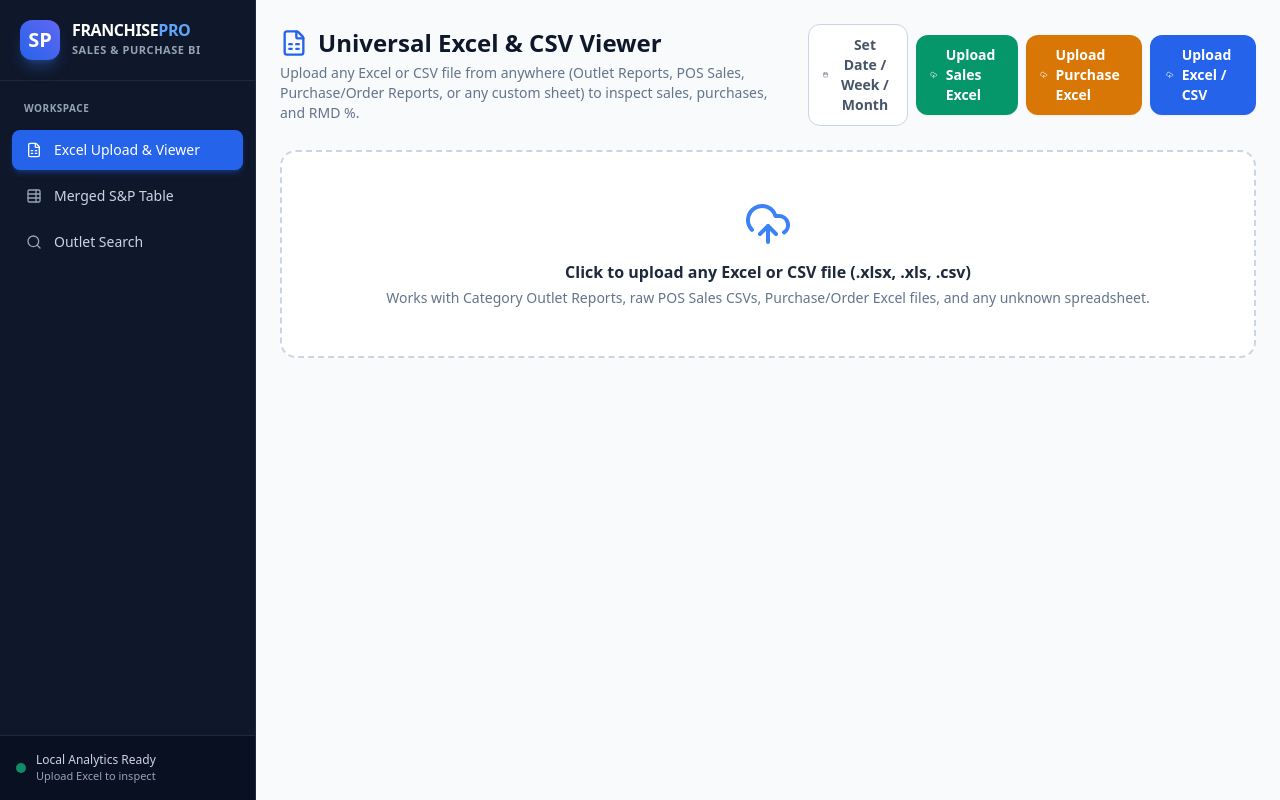
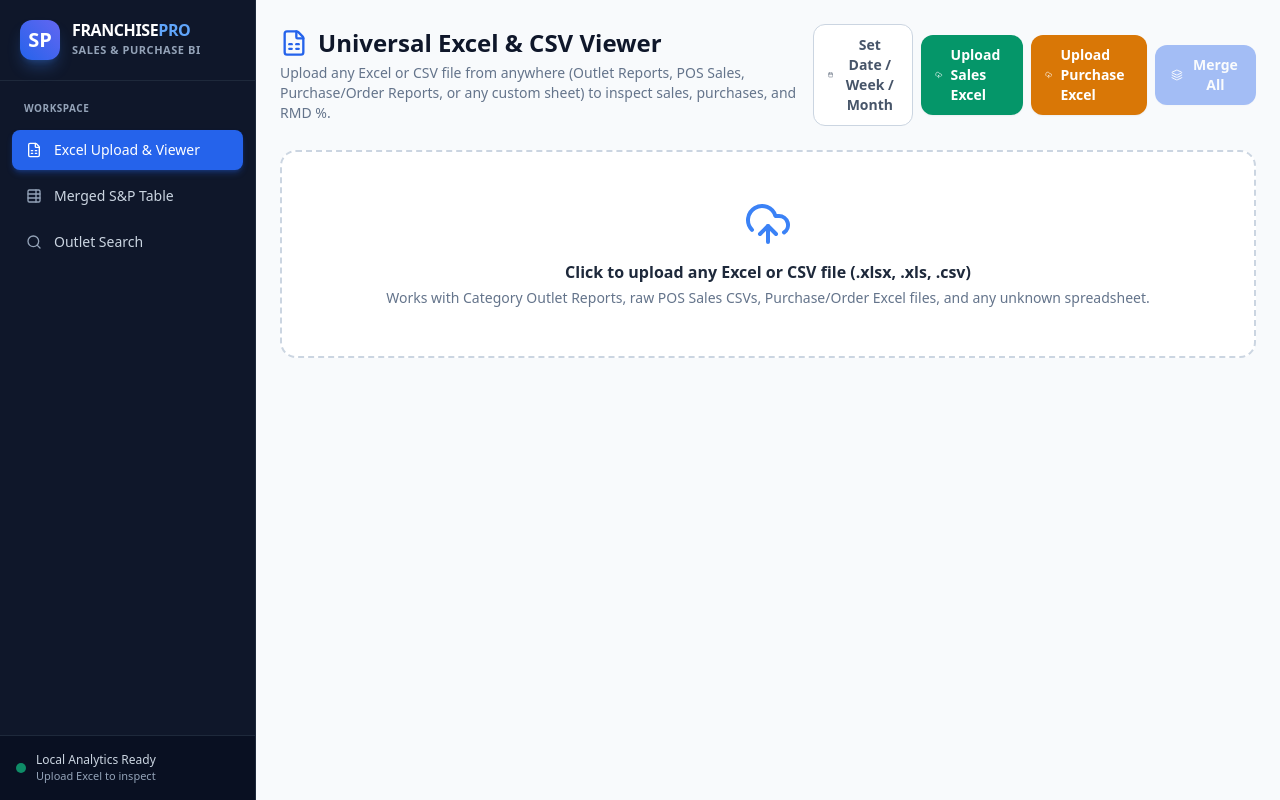
Before and after one commit to DIYAHIRAJETHAWALA/SALESPURCHASE, a React (Vite) app in the folder frontend/: page / in a window 1280 px wide. Built offline with nearby package versions, Linux system fonts and the light colour scheme.

Commit message:
Replace generic Upload button with Merge All button in Excel Upload & Viewer

```diff
--- a/frontend/src/pages/CategoryUploadPage.tsx
+++ b/frontend/src/pages/CategoryUploadPage.tsx
@@ -341,18 +341,21 @@ export const CategoryUploadPage: React.FC = () => {
             />
           </label>
 
-          <label className="inline-flex items-center gap-2 px-4 py-2.5 rounded-xl bg-blue-600 hover:bg-blue-700 text-white font-semibold text-sm shadow-sm cursor-pointer transition-colors">
-            <UploadCloud className="w-4 h-4" />
-            <span>{loading ? 'Processing...' : activeData ? 'Upload Another File' : 'Upload Excel / CSV'}</span>
-            <input
-              type="file"
-              accept=".xlsx,.xlsm,.xls,.csv"
-              multiple
-              onChange={onFileChange}
-              disabled={loading}
-              className="hidden"
-            />
-          </label>
+          <button
+            type="button"
+            onClick={() => {
+              setActiveCategoryIdx(-1);
+              setActiveRawSheetIdx(0);
+              setSelectedOutlet('__ALL__');
+              setSelectedItem('__SUMMARY__');
+              setItemSearch('');
+            }}
+            disabled={datasets.length === 0}
+            className="inline-flex items-center gap-2 px-4 py-2.5 rounded-xl bg-blue-600 hover:bg-blue-700 disabled:opacity-40 text-white font-semibold text-sm shadow-sm transition-colors"
+          >
+            <Layers className="w-4 h-4" />
+            <span>Merge All</span>
+          </button>
 
           {datasets.length > 0 && (
             <button
```
